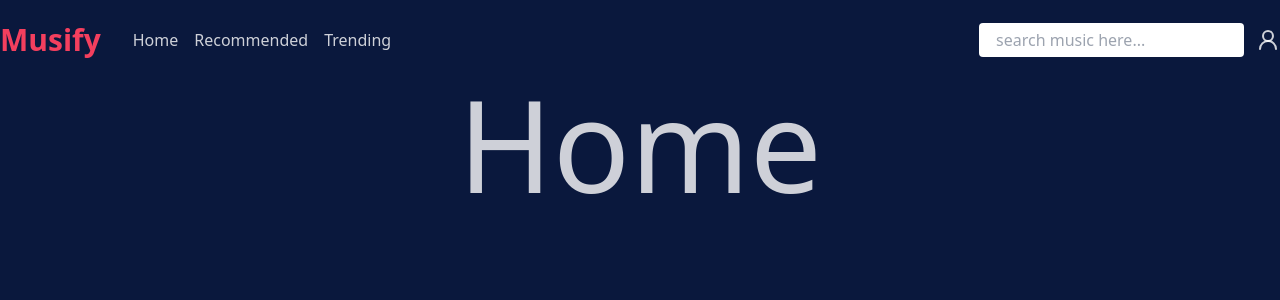
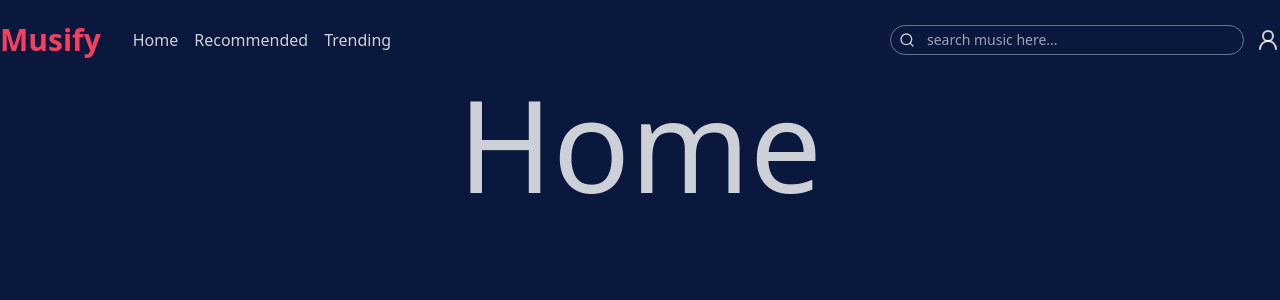
Before and after one commit to rabius-sunny/musify, a React (Vite) app in the folder view/: page / in a window 1280 px wide. Shown: the top 300 px of the page. Built offline with nearby package versions, Linux system fonts and the light colour scheme.

Commit message:
update: search input design

```diff
--- a/view/src/components/Navbar.tsx
+++ b/view/src/components/Navbar.tsx
@@ -1,6 +1,7 @@
 import { User2 } from 'lucide-react'
 import { Link } from 'react-router-dom'
 import Sheet from './Sheet'
+import Search from './Search'
 
 export default function Navbar() {
   return (
@@ -29,10 +30,7 @@ export default function Navbar() {
         </div>
       </div>
       <div className='flex items-center gap-3'>
-        <input
-          className='border border-white/60 px-2 sm:px-4 py-1 font-sm text-dark/70  rounded'
-          placeholder='search music here...'
-        />
+        <Search />
         <div className='hidden lg:block'>
           <User2 />
         </div>
--- /dev/null
+++ b/view/src/components/Search.tsx
@@ -0,0 +1,13 @@
+import { SearchIcon } from 'lucide-react'
+
+export default function Search() {
+  return (
+    <div className='flex items-center gap-2 border border-white/40 rounded-full pl-2  '>
+      <SearchIcon className='size-4' />
+      <input
+        className='px-1 py-1 text-sm focus:outline-none text-white/70 bg-transparent md:w-80'
+        placeholder='search music here...'
+      />
+    </div>
+  )
+}
--- a/view/tailwind.config.js
+++ b/view/tailwind.config.js
@@ -7,7 +7,8 @@ export default {
       dark: '#0A183D',
       primary: colors.rose[500],
       white: colors.white,
-      slate: colors.slate
+      slate: colors.slate,
+      transparent: colors.transparent
     },
     extend: {}
   },
```
